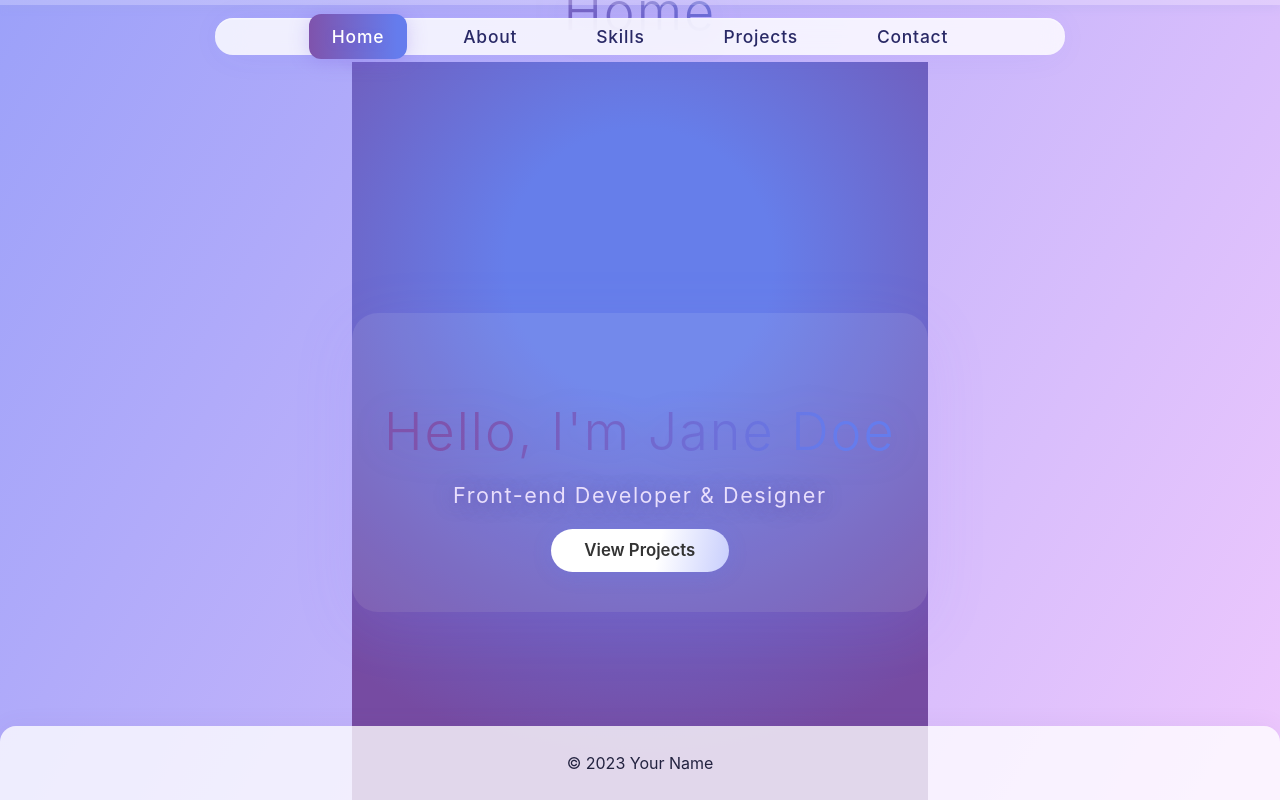
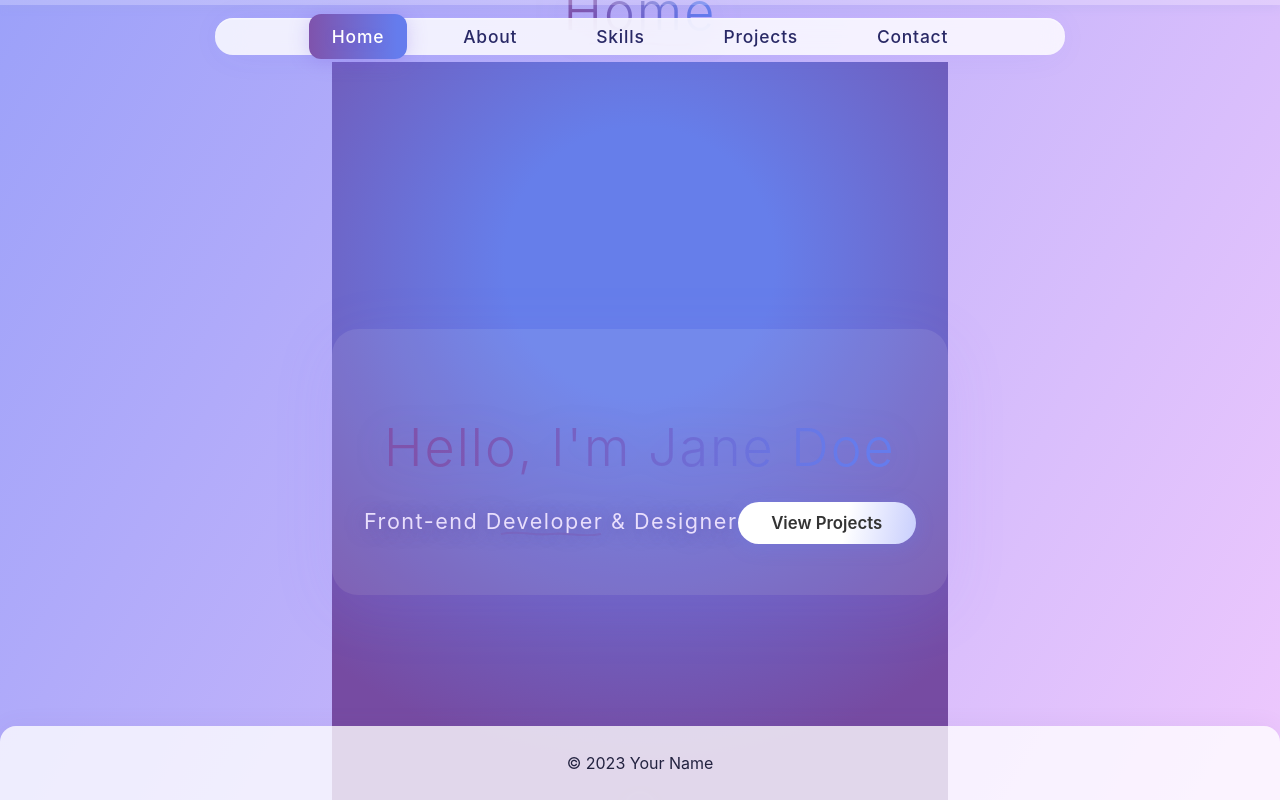
Before and after one commit to nhatha071503/portfolio, a React app: page / in a window 1280 px wide. Built offline with nearby package versions, Linux system fonts and the light colour scheme.

Commit message:
Enhance layout using updated CSS

```diff
--- a/src/components/About.jsx
+++ b/src/components/About.jsx
@@ -11,7 +11,7 @@ export default function About() {
         />
       </div>
       <div className="about-text glass-card animated-slidein">
-        <h2>About Me</h2>
+        <h2 className="wave-underline">About Me</h2>
         <p>
           Passionate front-end developer with a love for modern design and smooth
           user experiences. <br />
--- a/src/components/Hero.jsx
+++ b/src/components/Hero.jsx
@@ -1,13 +1,19 @@
 import React from 'react';
+import ScrollIndicator from './ScrollIndicator';
 
 export default function Hero() {
   return (
     <section className="hero">
       <div className="hero-inner">
         <h1>Hello, I'm Jane Doe</h1>
-        <p className="tagline">Front-end Developer & Designer</p>
-        <a className="cta" href="#projects">View Projects</a>
+        <p className="tagline wave-underline glow-text">
+          Front-end Developer & Designer
+        </p>
+        <a className="cta sparkle-hover glow-border" href="#projects">
+          View Projects
+        </a>
       </div>
+      <ScrollIndicator target="#about" />
     </section>
   );
 }
--- a/src/components/ProjectCard.jsx
+++ b/src/components/ProjectCard.jsx
@@ -9,7 +9,7 @@ export default function ProjectCard({ project }) {
         {project.link && (
           <a
             href={project.link}
-            className="project-link"
+            className="project-link sparkle-hover glow-border"
             target="_blank"
             rel="noreferrer"
           >
--- /dev/null
+++ b/src/components/ScrollIndicator.jsx
@@ -0,0 +1,13 @@
+import React from 'react';
+
+export default function ScrollIndicator({ target = '#about' }) {
+  return (
+    <a href={target} className="scroll-indicator" aria-label="Scroll to next section">
+      <div className="scroll-indicator__arrow">
+        <svg viewBox="0 0 24 24" aria-hidden="true">
+          <path d="M12 16l-6-6h12l-6 6z" />
+        </svg>
+      </div>
+    </a>
+  );
+}
--- a/src/components/Section.jsx
+++ b/src/components/Section.jsx
@@ -4,7 +4,7 @@ export default function Section({ id, title, children }) {
   return (
     <section id={id} className="section">
       <div className="section-inner">
-        <h1>{title}</h1>
+        <h1 className="wave-underline">{title}</h1>
         {children}
       </div>
     </section>
```
